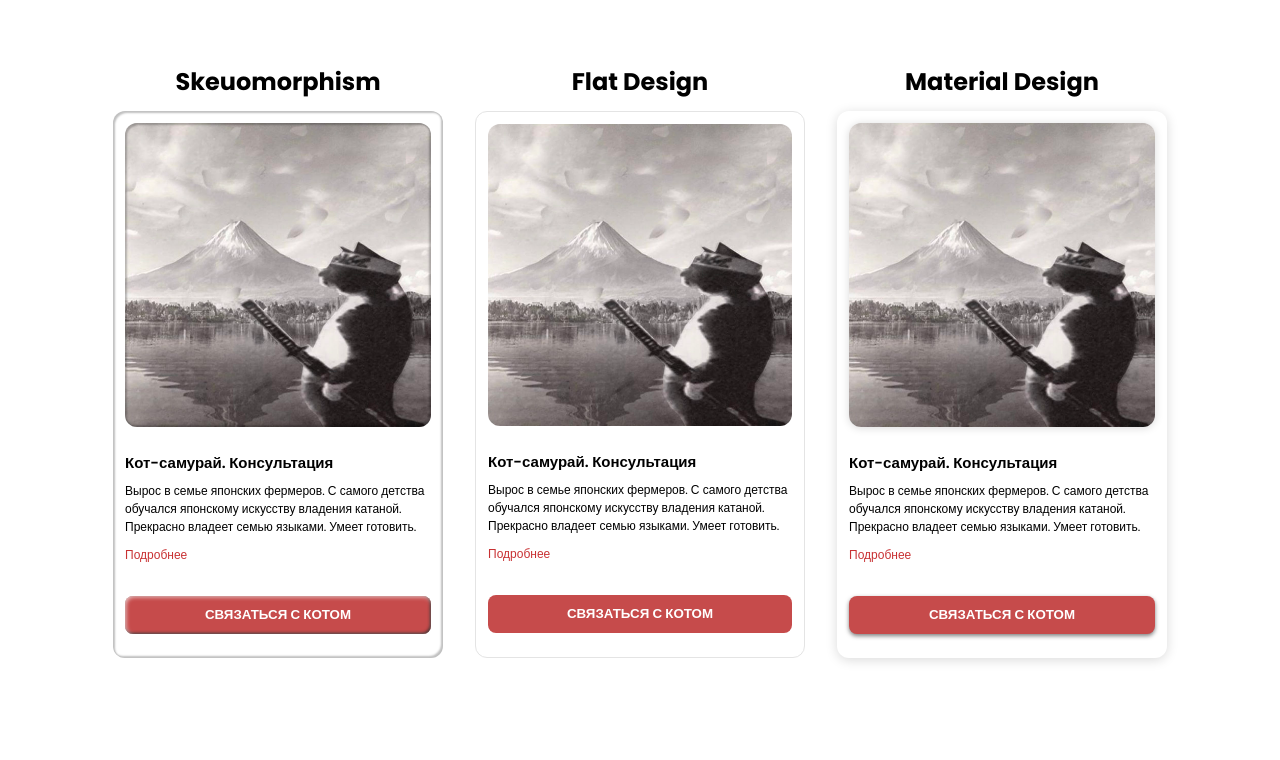
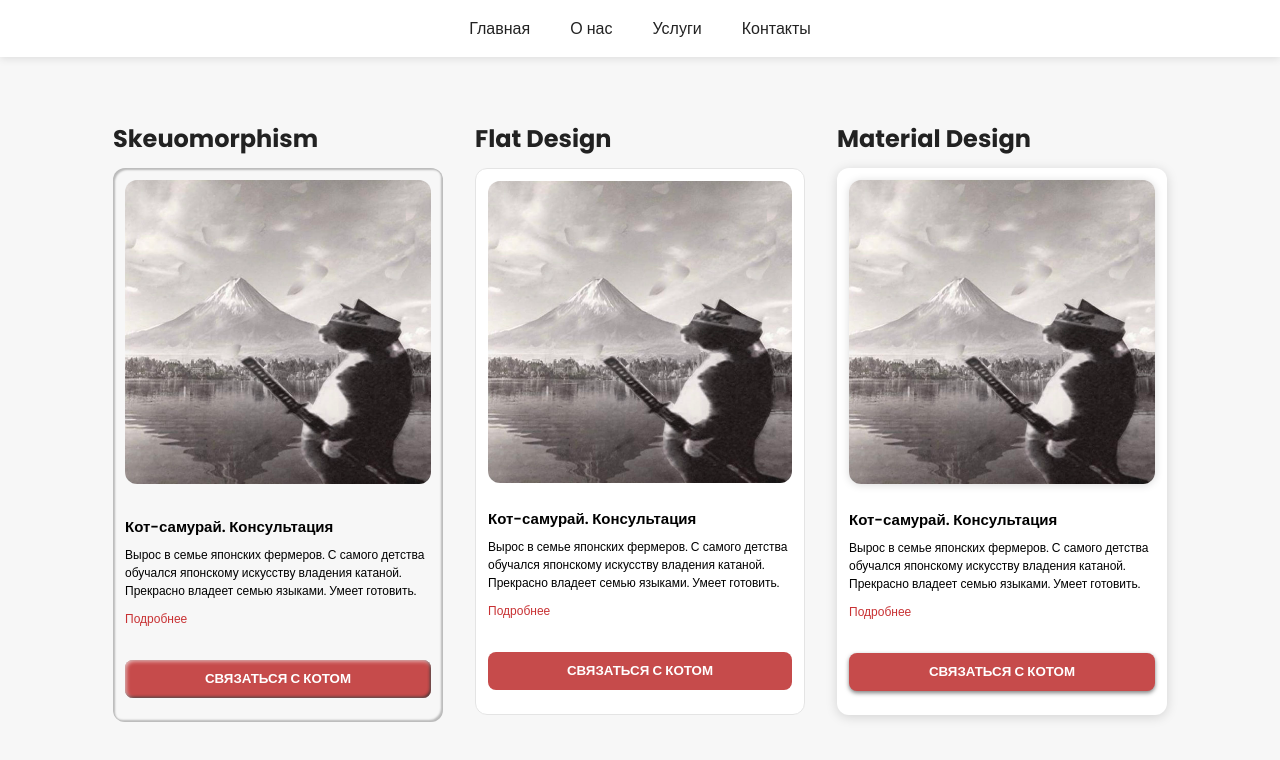
Before and after one commit to kemosaaabe/web-design-cards, a plain HTML site: page index.html in a window 1280 px wide. Drawn offline with Linux system fonts and the light colour scheme.

Commit message:
add navbar and animations

```diff
--- a/index.html
+++ b/index.html
@@ -10,6 +10,15 @@
   <title>Web Design Cards</title>
 </head>
 <body>
+  <nav class="navbar">
+    <ul class="nav-list">
+      <li><a href="#">Главная</a></li>
+      <li><a href="#">О нас</a></li>
+      <li><a href="#">Услуги</a></li>
+      <li><a href="#">Контакты</a></li>
+    </ul>
+  </nav>
+
   <div class="cards-wrapper">
     <div class="card-wrapper">
       <h2 class="card-wrapper-title">Skeuomorphism</h2>
@@ -18,8 +27,7 @@
           <img src="assets/cat.jpg" class="card-image card-image-skeuo" />
         </div>
         <h3 class="card-title">Кот-самурай. Консультация</h3>
-                <p class="card-text">Вырос в семье японских фермеров. С самого детства обучался японскому искусству владения катаной.
-                Прекрасно владеет семью языками. Умеет готовить.</p>
+        <p class="card-text">Вырос в семье японских фермеров. С самого детства обучался японскому искусству владения катаной. Прекрасно владеет семью языками. Умеет готовить.</p>
         <a class="card-link" href="/">Подробнее</a>
         <button class="card-button card-button-skeuo">Связаться с котом</button>
       </div>
@@ -30,8 +38,7 @@
       <div class="card card-flat">
         <img src="assets/cat.jpg" class="card-image card-image-flat" />
         <h3 class="card-title">Кот-самурай. Консультация</h3>
-                <p class="card-text">Вырос в семье японских фермеров. С самого детства обучался японскому искусству владения катаной.
-                Прекрасно владеет семью языками. Умеет готовить.</p>
+        <p class="card-text">Вырос в семье японских фермеров. С самого детства обучался японскому искусству владения катаной. Прекрасно владеет семью языками. Умеет готовить.</p>
         <a class="card-link" href="/">Подробнее</a>
         <button class="card-button card-button-flat">Связаться с котом</button>
       </div>
@@ -42,8 +49,7 @@
       <div class="card card-material">
         <img src="assets/cat.jpg" class="card-image card-image-material" />
         <h3 class="card-title">Кот-самурай. Консультация</h3>
-                <p class="card-text">Вырос в семье японских фермеров. С самого детства обучался японскому искусству владения катаной.
-                Прекрасно владеет семью языками. Умеет готовить.</p>
+        <p class="card-text">Вырос в семье японских фермеров. С самого детства обучался японскому искусству владения катаной. Прекрасно владеет семью языками. Умеет готовить.</p>
         <a class="card-link" href="/">Подробнее</a>
         <button class="card-button card-button-material">Связаться с котом</button>
       </div>
--- a/style.css
+++ b/style.css
@@ -1,7 +1,84 @@
 * {
   margin: 0;
   padding: 0;
+  box-sizing: border-box;
   font-family: 'Poppins', sans-serif;
+}
+
+body {
+  background-color: #f7f7f7;
+  color: #222;
+}
+
+.navbar {
+  background-color: #fff;
+  padding: 16px 0;
+  box-shadow: 0 2px 8px rgba(0,0,0,0.1);
+  position: sticky;
+  top: 0;
+  z-index: 10;
+}
+
+.nav-list {
+  display: flex;
+  justify-content: center;
+  gap: 40px;
+  list-style: none;
+  opacity: 0;
+  animation: fadeIn 1s forwards;
+}
+
+.nav-list li {
+  opacity: 0;
+  animation: slideIn 0.8s forwards;
+}
+
+.nav-list li:nth-child(1) { animation-delay: 0.2s; }
+.nav-list li:nth-child(2) { animation-delay: 0.4s; }
+.nav-list li:nth-child(3) { animation-delay: 0.6s; }
+.nav-list li:nth-child(4) { animation-delay: 0.8s; }
+
+.nav-list a {
+  text-decoration: none;
+  color: #222;
+  font-weight: 500;
+  position: relative;
+  transition: color 0.3s ease, transform 0.2s ease;
+}
+
+.nav-list a::after {
+  content: "";
+  position: absolute;
+  left: 0;
+  bottom: -4px;
+  width: 0%;
+  height: 2px;
+  background-color: #C64B4B;
+  transition: width 0.3s ease;
+}
+
+.nav-list a:hover {
+  color: #C64B4B;
+  transform: scale(1.1);
+}
+
+.nav-list a:hover::after {
+  width: 100%;
+}
+
+@keyframes fadeIn {
+  to { opacity: 1; }
+}
+
+@keyframes slideIn {
+  from {
+    transform: translateY(-15px);
+    opacity: 0;
+  }
+  to {
+    transform: translateY(0);
+    opacity: 1;
+  }
 }
 
 .cards-wrapper {
@@ -9,6 +86,7 @@
   display: flex;
   justify-content: center;
   gap: 32px;
+  flex-wrap: wrap;
 }
 
 .card-wrapper {
@@ -16,10 +94,20 @@
   flex-direction: column;
   gap: 12px;
   flex-basis: 330px;
+  opacity: 0;
+  transform: translateY(30px);
+  animation: cardAppear 1s forwards;
 }
 
-.card-wrapper-title {
-    text-align: center;
+.card-wrapper:nth-child(1) { animation-delay: 1s; }
+.card-wrapper:nth-child(2) { animation-delay: 1.2s; }
+.card-wrapper:nth-child(3) { animation-delay: 1.4s; }
+
+@keyframes cardAppear {
+  to {
+    opacity: 1;
+    transform: translateY(0);
+  }
 }
 
 .card {
@@ -28,19 +116,31 @@
   padding: 12px;
   padding-bottom: 24px;
   border-radius: 12px;
+  transition: transform 0.3s ease, box-shadow 0.3s ease;
 }
 
+.card:hover {
+  transform: translateY(-8px);
+  box-shadow: 0 8px 16px rgba(0,0,0,0.15);
+}
+
+.card-skeuo:hover {
+  box-shadow: inset -2px -2px 2px rgba(0,0,0,0.25),
+              inset 2px 2px 2px rgba(0,0,0,0.25);
+}
 
 .card-skeuo {
-    box-shadow: inset -2px -2px 2px rgba(0, 0, 0, .25), inset 2px 2px 2px rgba(0, 0, 0, .25);
+  box-shadow: inset -2px -2px 2px rgba(0,0,0,0.25), inset 2px 2px 2px rgba(0,0,0,0.25);
 }
 
 .card-flat {
   border: 1px solid #E4E4E4;
+  background-color: #fff;
 }
 
 .card-material {
-    box-shadow: 0 2px 12px rgba(0, 0, 0, .15)
+  box-shadow: 0 2px 12px rgba(0, 0, 0, .15);
+  background-color: #fff;
 }
 
 .card-image {
@@ -50,21 +150,7 @@
 }
 
 .card-image-material {
-    box-shadow: 0 1px 8px rgba(0, 0, 0, .15)
-}
-
-.card-image-skeuo-wrapper {
-    position: relative;
-    display: flex;
-}
-
-.card-image-skeuo-wrapper::after {
-  content:"";
-  position:absolute;
-  inset: 0;
-  border-radius: 12px;
-  box-shadow: inset -2px -2px 2px rgba(0, 0, 0, .25), inset 2px 2px 2px rgba(0, 0, 0, .25);
-
+  box-shadow: 0 1px 8px rgba(0, 0, 0, .15);
 }
 
 .card-title {
@@ -105,11 +191,15 @@
   border: none;
   background-color: #C64B4B;
   cursor: pointer;
-    transition: background-color 0.2s ease;
+  transition: background-color 0.2s ease, transform 0.2s ease;
 }
 
 .card-button:hover {
   background-color: #B33838;
+}
+
+.card-button:active {
+  transform: scale(0.95);
 }
 
 .card-button-skeuo {
@@ -121,5 +211,5 @@
 }
 
 .card-button-material {
-    box-shadow: 0 2px 4px rgba(0, 0, 0, .5)
+  box-shadow: 0 2px 4px rgba(0, 0, 0, .5);
 }
```
Lines whose indentation alone changed are shown as unchanged.
